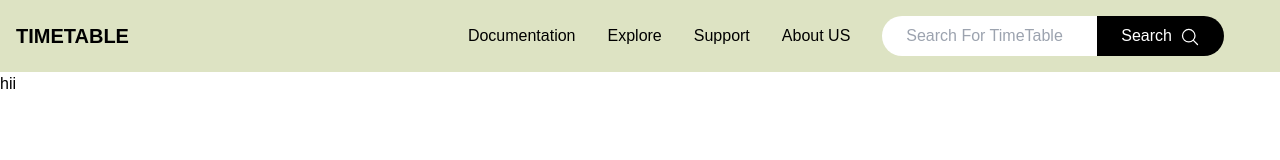
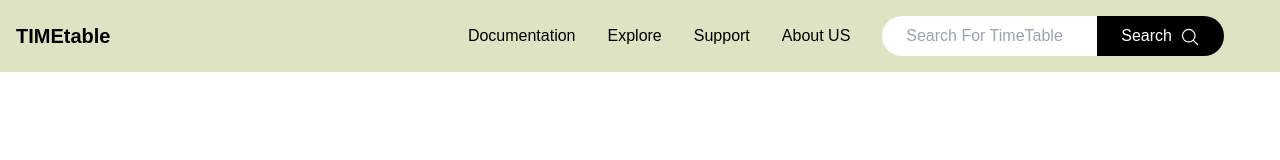
Before and after one commit to 0chiranjeevim0/TimeTable_WebApp_FrontEnd, a React (Create React App) app: page / in a window 1280 px wide. Shown: the top 160 px of the page. Built offline with nearby package versions, Linux system fonts and the light colour scheme.

Commit message:
status : firebase cd

```diff
--- a/src/App.js
+++ b/src/App.js
@@ -8,7 +8,6 @@ const App = () =>{
   return(
     <div className="">
         <Navbar />
-        hii
     </div>
   )
 }
--- a/src/components/Navbar.js
+++ b/src/components/Navbar.js
@@ -8,7 +8,7 @@ const Navbar = () =>{
     return(
         <div className='w-screen navbar-master-container p-4 flex justify-between items-center'>
             <div className='w-1/4'>
-                <h1 id="navbar-logo" className='font-bold text-xl'>TIME<span>TABLE</span></h1>
+                <h1 id="navbar-logo" className='font-bold text-xl'>TIME<span>table</span></h1>
             </div>
             <div className='lg:hidden'>
                 <svg xmlns="http://www.w3.org/2000/svg" fill="none" viewBox="0 0 24 24" stroke-width="1.5" stroke="currentColor" className="w-8 h-8">
```
